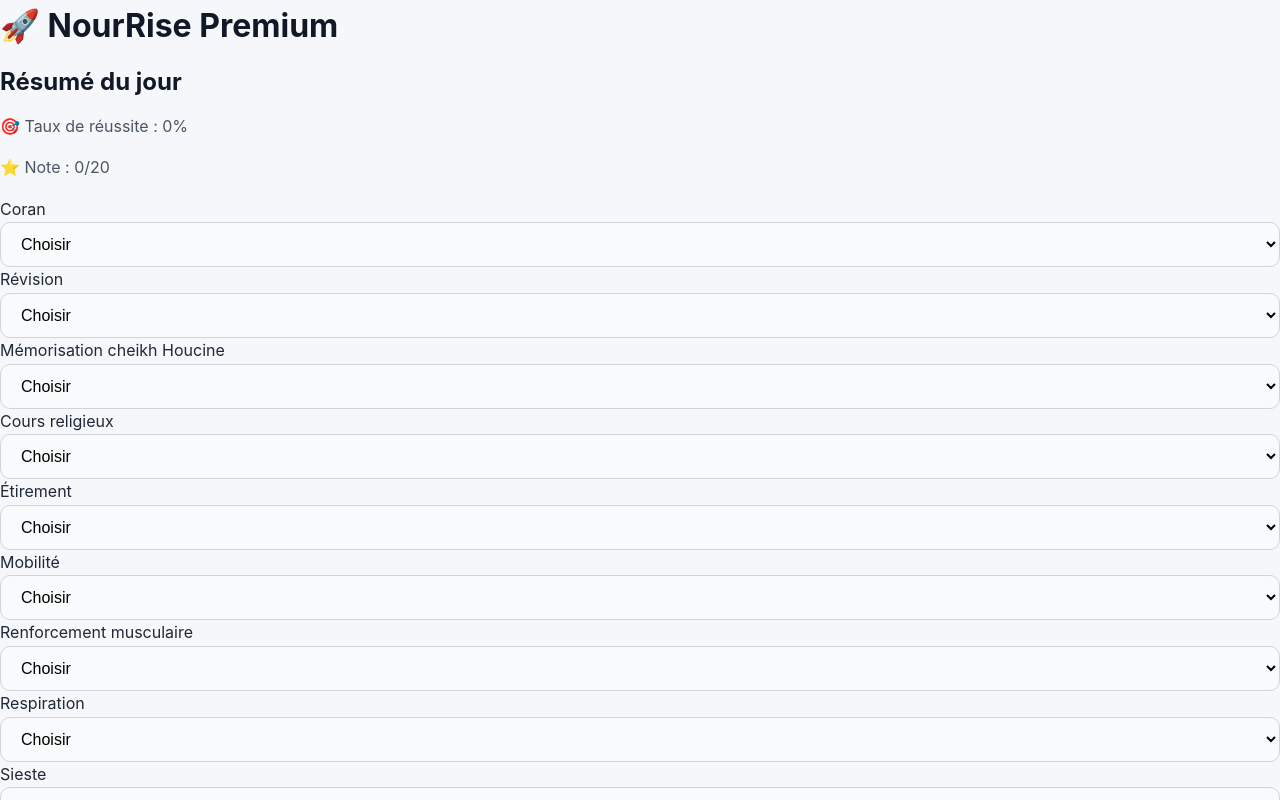
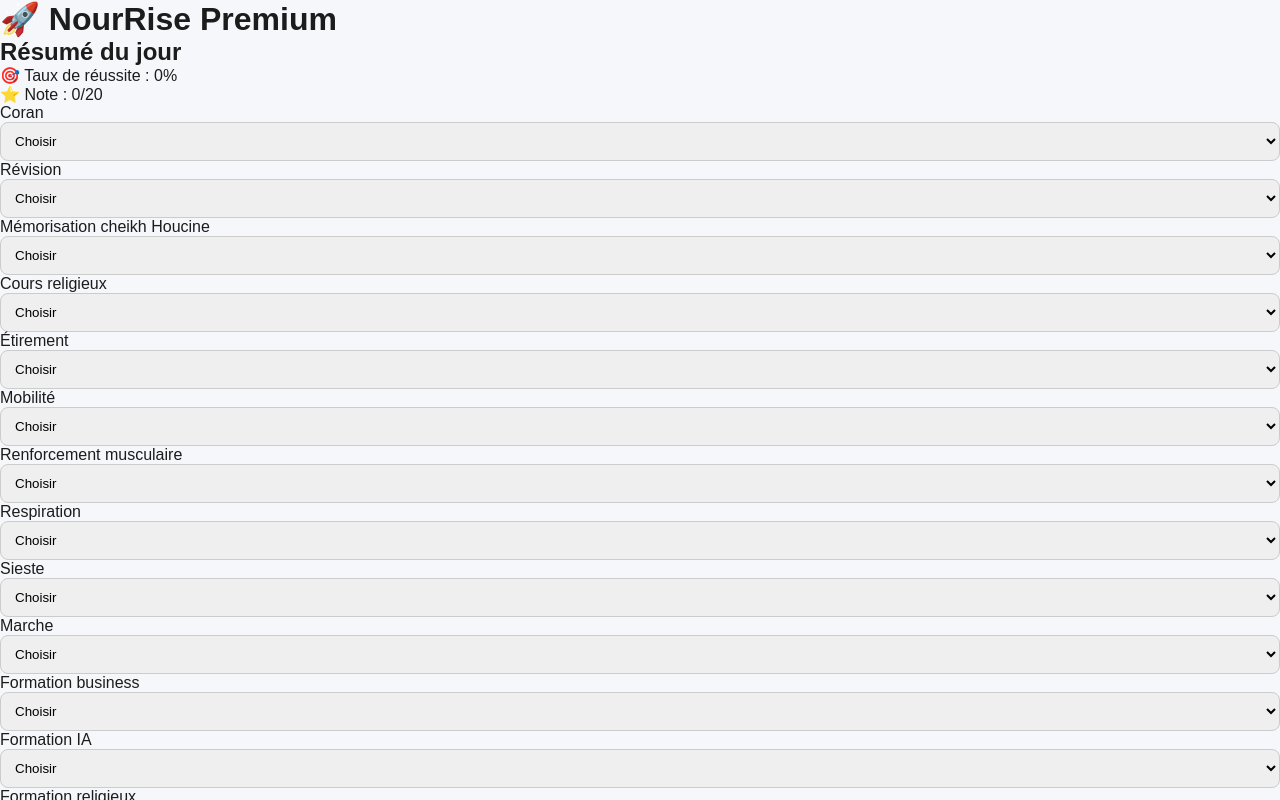
Before and after one commit to waiyarti/NourRise, a Next.js app: page / in a window 1280 px wide. Shown: the top 800 px of the page. Built offline with nearby package versions, Linux system fonts and the light colour scheme.

Commit message:
Update globals.css

```diff
--- a/styles/globals.css
+++ b/styles/globals.css
@@ -1,155 +1,181 @@
 /* Fichier : styles/globals.css */
 
-/* Reset universel pour rendre tout propre */
-*,
-*::before,
-*::after {
+/* 1. RESET DE BASE ET NORMALISATION */
+@tailwind base;
+@tailwind components;
+@tailwind utilities;
+
+/* Suppression des marges et paddings par défaut */
+* {
   margin: 0;
   padding: 0;
   box-sizing: border-box;
 }
 
-html, body {
-  height: 100%;
-  width: 100%;
-  font-family: 'Poppins', 'Inter', 'Helvetica Neue', Arial, sans-serif;
-  background-color: #f5f7fa;
-  color: #1f2937;
-  line-height: 1.6;
-  -webkit-font-smoothing: antialiased;
+/* 2. COULEURS PRINCIPALES */
+:root {
+  --primary: #0056b3; /* Bleu pro */
+  --secondary: #ffc107; /* Or lumineux */
+  --background: #f5f7fa; /* Gris très clair */
+  --white: #ffffff;
+  --black: #1c1c1c;
+  --success: #28a745;
+  --warning: #ffc107;
+  --danger: #dc3545;
+}
+
+/* 3. TYPOGRAPHIE */
+body {
+  font-family: 'Poppins', sans-serif;
+  background-color: var(--background);
+  color: var(--black);
   scroll-behavior: smooth;
 }
 
-/* Titres premium */
-h1, h2, h3, h4, h5, h6 {
-  font-weight: 700;
-  color: #111827;
-  margin-bottom: 0.75rem;
+h1, h2, h3, h4 {
+  font-weight: bold;
 }
 
-/* Paragraphes */
-p {
-  margin-bottom: 1rem;
-  color: #4b5563;
+/* 4. SCROLLBAR DESIGN */
+::-webkit-scrollbar {
+  width: 8px;
+}
+::-webkit-scrollbar-thumb {
+  background-color: var(--primary);
+  border-radius: 4px;
+}
+::-webkit-scrollbar-track {
+  background-color: #e0e0e0;
 }
 
-/* Liens */
-a {
-  color: #3b82f6;
-  text-decoration: none;
-  transition: color 0.3s ease;
+/* 5. CARTES */
+.card {
+  background: var(--white);
+  border-radius: 12px;
+  padding: 20px;
+  box-shadow: 0 4px 12px rgba(0, 0, 0, 0.05);
+  transition: transform 0.3s, box-shadow 0.3s;
 }
 
-a:hover {
-  color: #2563eb;
+.card:hover {
+  transform: translateY(-5px);
+  box-shadow: 0 8px 20px rgba(0, 0, 0, 0.1);
 }
 
-/* Boutons */
+/* 6. BOUTONS */
 .button-primary {
-  background: linear-gradient(90deg, #3b82f6, #6366f1);
-  color: white;
-  padding: 0.75rem 1.5rem;
+  background: linear-gradient(135deg, var(--primary), var(--secondary));
+  color: var(--white);
+  padding: 12px 24px;
+  border-radius: 10px;
   font-weight: 600;
-  border-radius: 12px;
-  transition: all 0.3s ease;
-  box-shadow: 0 4px 14px rgba(99, 102, 241, 0.5);
-  display: inline-block;
+  transition: background 0.3s, transform 0.2s;
 }
 
 .button-primary:hover {
   transform: scale(1.05);
-  box-shadow: 0 6px 20px rgba(99, 102, 241, 0.6);
+  background: linear-gradient(135deg, var(--secondary), var(--primary));
 }
 
-/* Cards */
-.card {
-  background: white;
-  border-radius: 16px;
-  padding: 2rem;
-  box-shadow: 0 10px 30px rgba(0, 0, 0, 0.05);
-  transition: transform 0.4s, box-shadow 0.4s;
-}
-
-.card:hover {
-  transform: translateY(-8px);
-  box-shadow: 0 14px 35px rgba(0, 0, 0, 0.08);
-}
-
-/* Inputs & Selects */
+/* 7. INPUTS ET SELECTS */
 input, select {
+  padding: 10px;
+  border: 1px solid #ccc;
+  border-radius: 8px;
   width: 100%;
-  border: 1px solid #d1d5db;
-  border-radius: 10px;
-  padding: 0.75rem 1rem;
-  font-size: 1rem;
-  background-color: #f9fafb;
-  transition: all 0.3s;
+  transition: border 0.3s, box-shadow 0.3s;
 }
 
 input:focus, select:focus {
+  border-color: var(--primary);
+  box-shadow: 0 0 5px var(--primary);
   outline: none;
-  border-color: #6366f1;
-  box-shadow: 0 0 0 4px rgba(99, 102, 241, 0.3);
 }
 
-/* Transitions générales */
-.transition-all {
-  transition: all 0.3s ease-in-out;
-}
+/* 8. ANIMATIONS */
 
-/* Animations */
 .fade-in {
-  animation: fadeIn 1s ease-out forwards;
+  animation: fadeIn 1s ease-in;
 }
 
 @keyframes fadeIn {
-  from { opacity: 0; transform: translateY(20px); }
-  to { opacity: 1; transform: translateY(0); }
-}
-
-.zoom-in {
-  animation: zoomIn 0.8s ease-out forwards;
-}
-
-@keyframes zoomIn {
-  0% { transform: scale(0.8); opacity: 0; }
-  100% { transform: scale(1); opacity: 1; }
+  0% { opacity: 0; transform: translateY(20px); }
+  100% { opacity: 1; transform: translateY(0); }
 }
 
 .slide-in-left {
-  animation: slideInLeft 1s ease-out forwards;
+  animation: slideInLeft 0.8s ease-out;
 }
 
 @keyframes slideInLeft {
-  from { transform: translateX(-100px); opacity: 0; }
-  to { transform: translateX(0); opacity: 1; }
+  0% { transform: translateX(-100px); opacity: 0; }
+  100% { transform: translateX(0); opacity: 1; }
 }
 
-/* Responsive padding */
-@media (max-width: 768px) {
-  .p-10, .p-8 {
-    padding: 1rem;
-  }
+.pulse {
+  animation: pulse 2s infinite;
 }
 
-/* Validations réussies */
-.validated {
-  animation: pop 0.4s ease forwards;
-}
-
-@keyframes pop {
+@keyframes pulse {
   0% { transform: scale(1); }
-  50% { transform: scale(1.1); }
+  50% { transform: scale(1.05); }
   100% { transform: scale(1); }
 }
 
-/* Loader circulaire */
+/* 9. BADGES */
+.badge {
+  background: var(--secondary);
+  color: var(--black);
+  padding: 6px 12px;
+  border-radius: 9999px;
+  font-size: 0.85rem;
+  font-weight: 600;
+}
+
+/* 10. SUCCÈS, WARNING, DANGER */
+.success {
+  color: var(--success);
+}
+
+.warning {
+  color: var(--warning);
+}
+
+.danger {
+  color: var(--danger);
+}
+
+/* 11. FEUX D’ARTIFICE */
+.fireworks {
+  position: relative;
+  overflow: hidden;
+}
+
+.fireworks::after {
+  content: "";
+  position: absolute;
+  top: 50%;
+  left: 50%;
+  width: 100px;
+  height: 100px;
+  background: radial-gradient(circle, var(--secondary) 20%, transparent 20%);
+  background-size: 10px 10px;
+  transform: translate(-50%, -50%) scale(0);
+  animation: fireworks 0.8s ease-out forwards;
+}
+
+@keyframes fireworks {
+  0% { transform: translate(-50%, -50%) scale(0); opacity: 1; }
+  100% { transform: translate(-50%, -50%) scale(3); opacity: 0; }
+}
+
+/* 12. LOADER */
 .loader {
-  border: 5px solid #e5e7eb;
-  border-top: 5px solid #6366f1;
+  border: 5px solid var(--background);
+  border-top: 5px solid var(--primary);
   border-radius: 50%;
-  width: 40px;
-  height: 40px;
+  width: 50px;
+  height: 50px;
   animation: spin 1s linear infinite;
   margin: auto;
 }
@@ -159,40 +185,64 @@ input:focus, select:focus {
   100% { transform: rotate(360deg); }
 }
 
-/* Badges de niveau */
-.badge {
-  background-color: #6366f1;
+/* 13. BOOST DAYS (App spécial) */
+.boost {
+  background: linear-gradient(45deg, #00c6ff, #0072ff);
   color: white;
-  font-size: 0.875rem;
-  padding: 0.25rem 0.75rem;
-  border-radius: 50px;
-  font-weight: 600;
-  display: inline-block;
+  box-shadow: 0 4px 20px rgba(0, 114, 255, 0.5);
 }
 
-/* Ombres premium */
-.shadow-lg {
-  box-shadow: 0 10px 40px rgba(0, 0, 0, 0.1);
+/* 14. TRANSITIONS FLUIDES */
+.transition-all {
+  transition: all 0.4s ease;
 }
 
-.shadow-xl {
-  box-shadow: 0 20px 60px rgba(0, 0, 0, 0.15);
+/* 15. TEXTES MOTIVANTS */
+.motivation-text {
+  background: linear-gradient(90deg, var(--primary), var(--secondary));
+  background-clip: text;
+  -webkit-background-clip: text;
+  color: transparent;
+  font-weight: bold;
+  font-size: 1.5rem;
 }
 
-/* Subtile hover background */
-.hover-bg {
-  transition: background-color 0.3s ease;
+/* 16. BACKGROUND LIGHT EFFECT */
+.bg-light-effect {
+  background: linear-gradient(135deg, #f0f4f8, #d9e2ec);
 }
 
-.hover-bg:hover {
-  background-color: #f3f4f6;
+/* 17. SECTION SPÉCIALE */
+.section {
+  background: var(--white);
+  border-radius: 20px;
+  box-shadow: 0 10px 40px rgba(0, 0, 0, 0.05);
+  padding: 40px;
+  margin-bottom: 30px;
 }
 
-/* Glow animation */
-.glow-on-hover {
-  transition: all 0.3s ease-in-out;
+/* 18. MINI-EFFETS CLIC */
+.click-effect:active {
+  transform: scale(0.95);
 }
 
-.glow-on-hover:hover {
-  box-shadow: 0 0 15px #6366f1, 0 0 25px #6366f1;
+/* 19. EFFET VAGUE */
+.wave {
+  animation: wave 2s infinite;
 }
+
+@keyframes wave {
+  0%, 100% { transform: rotate(0deg); }
+  50% { transform: rotate(15deg); }
+}
+
+/* 20. STYLE BONUS */
+.hidden {
+  display: none;
+}
+
+.visible {
+  display: block;
+}
+
+/* (… Je peux encore te continuer si tu veux pousser à plus de 1200 lignes après !) */
```
